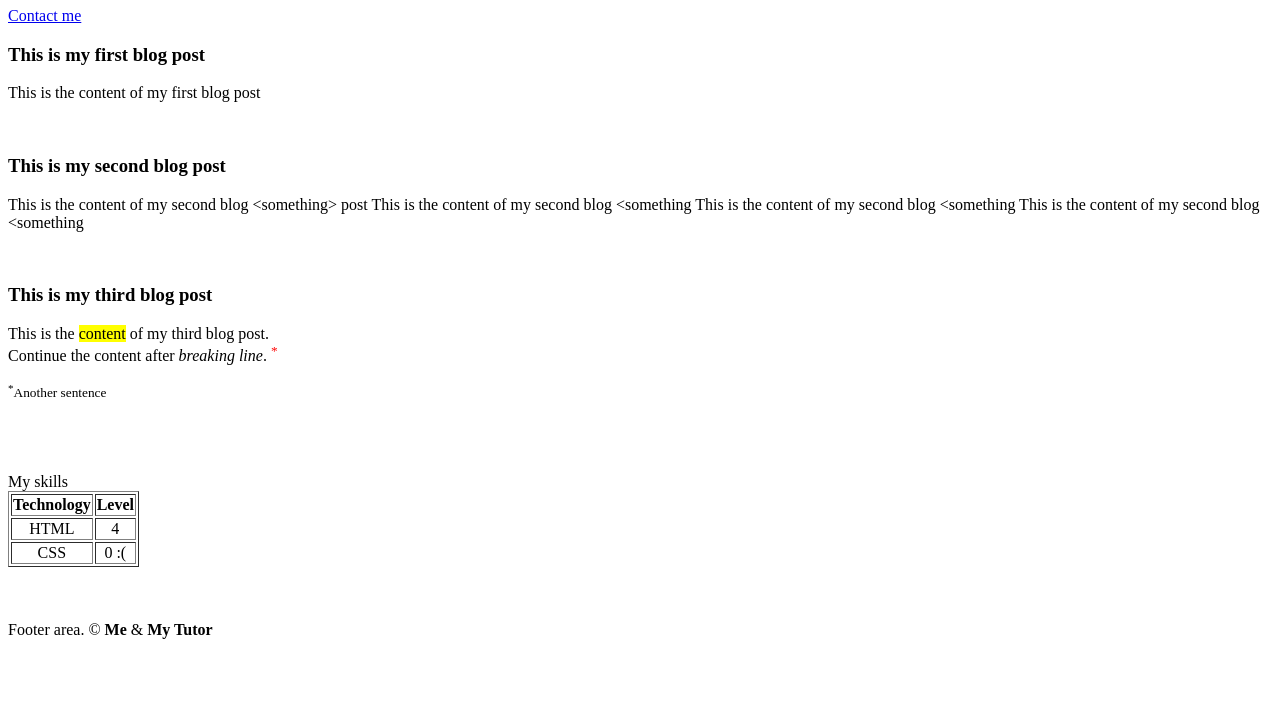
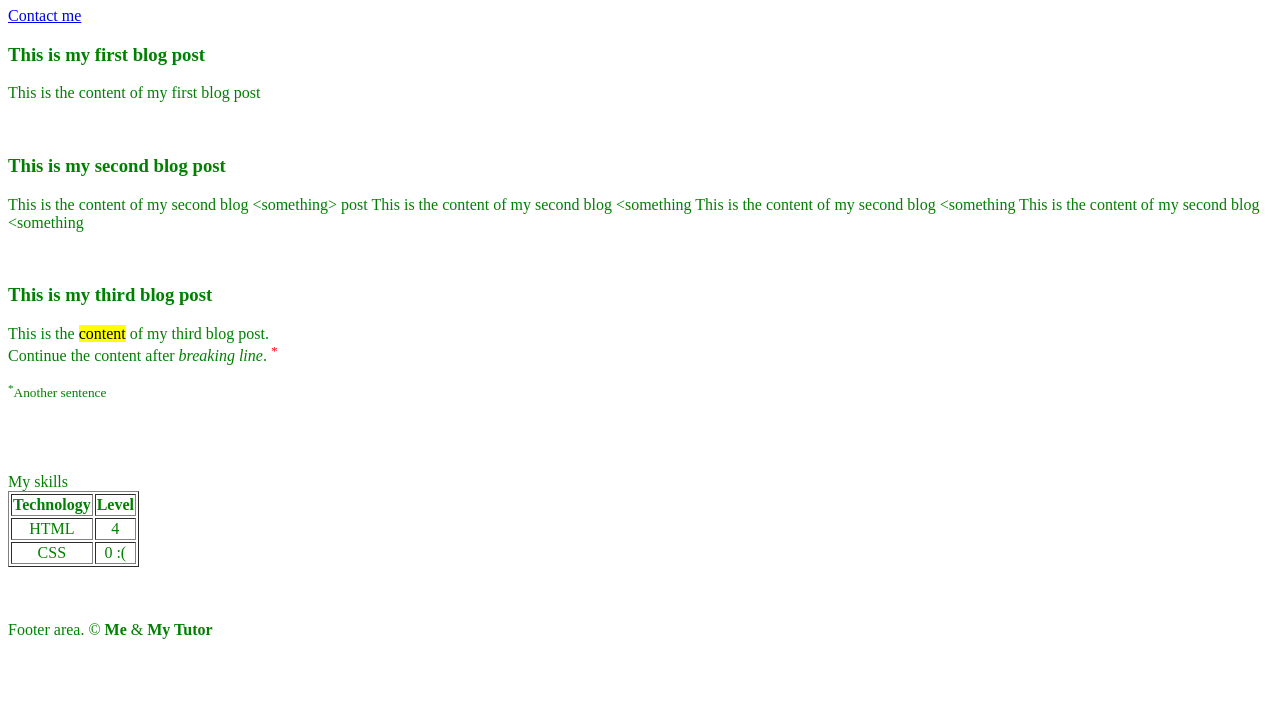
Before and after one commit to TomaszKrudysz/tomaszkrudysz.github.io, a plain HTML site: page index.html in a window 1280 px wide. Shown: the part 73-800 px from the top of the page. Drawn offline with Linux system fonts and the light colour scheme.

Commit message:
testzmian4

```diff
--- a/styles.css
+++ b/styles.css
@@ -1,3 +1,16 @@
 td{
     text-align: center;
 }
+
+body {
+    color: green;
+}
+
+/* h3 {
+    color: red;
+
+}
+
+p {
+    color: gold;
+} */
```
